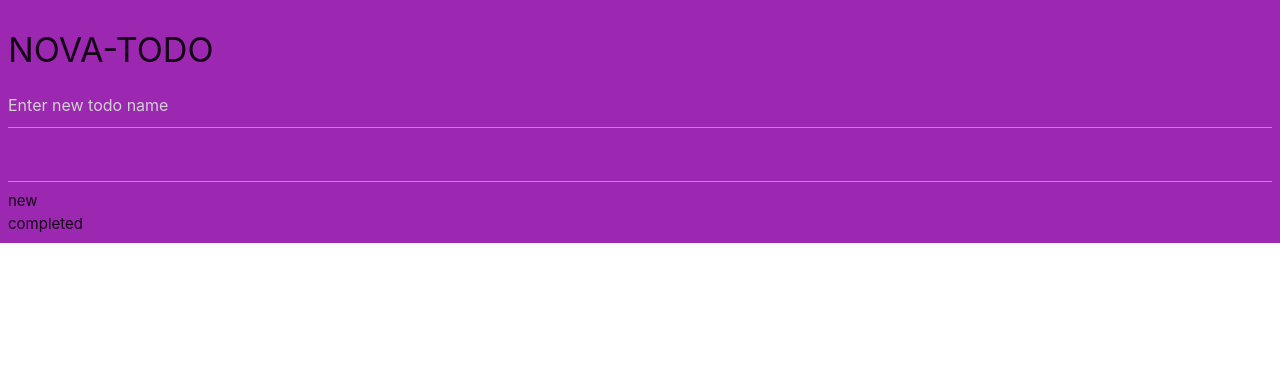
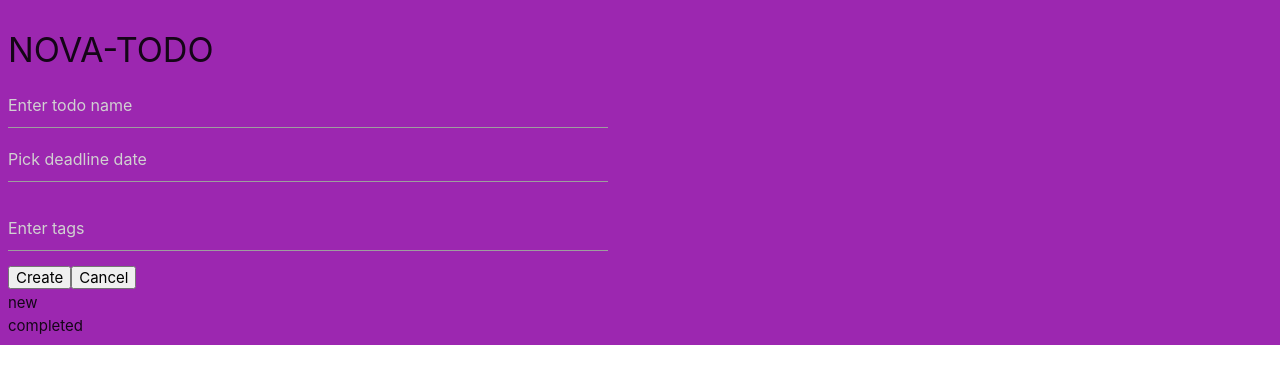
Before and after one commit to laimix99/nova-todo, a Nuxt app: page / in a window 1280 px wide. Shown: the top 384 px of the page. Built offline with nearby package versions, Linux system fonts and the light colour scheme.

Commit message:
added Inputs

```diff
--- a/components/Creator.vue
+++ b/components/Creator.vue
@@ -1,35 +1,43 @@
 <script lang="ts" setup>
-const { newTodo, addTodo } = useTodo();
-function init() {
-  const elems = document.querySelectorAll('.datepicker');
-  const instances = M.Datepicker.init(elems, {
-    defaultDate: Date.now(),
-    firstDay: 1,
-    format: 'd-m-yyyy',
-    onSelect(a, b) {
-      console.log(':onSelect', a, b);
-    },
-  });
+const { newTodo, addTodo, addTodoCancel } = useTodo();
+const state = reactive({
+  isLoading: false,
+});
+function create() {
+  state.isLoading = true;
+  addTodo();
+  setTimeout(() => {
+    state.isLoading = false;
+  }, 600);
 }
-onMounted(() => {
-  init();
-});
+function cancel() {
+  state.isLoading = true;
+  addTodoCancel();
+  setTimeout(() => {
+    state.isLoading = false;
+  }, 600);
+}
 </script>
 
 <template>
-  <div style="">
-    <input
-      placeholder="Enter new todo name"
-      v-model="newTodo.name"
-      type="text"
-      class="validate"
-      @keyup.enter="addTodo()"
-    />
-    <input type="text" class="datepicker" />
-    <!-- <div class="chips"></div>
-      <div class="chips chips-initial"></div>
-      <div class="chips chips-placeholder"></div>
-      <div class="chips chips-autocomplete"></div> -->
-    <!-- deadline.input, status.input -->
+  <div class="creator">
+    <template v-if="!state.isLoading">
+      <InputText
+        v-model="newTodo.name"
+        :input-props="{ placeholder: 'Enter todo name', type: 'text' }"
+      />
+      <InputDate v-model="newTodo.deadline" />
+      <InputTags v-model="newTodo.tags" />
+    </template>
+    <!-- <pre>{{ newTodo }}</pre> -->
+    <button @click="create()">Create</button>
+    <button @click="cancel()">Cancel</button>
   </div>
 </template>
+
+<style>
+.creator {
+  max-width: 600px;
+  min-height: 210px;
+}
+</style>
--- /dev/null
+++ b/components/InputDate.vue
@@ -0,0 +1,34 @@
+<script lang="ts" setup>
+const logger = useLogger('InputDate');
+
+const props = defineProps({
+  modelValue: { type: String },
+  inputProps: { type: Object },
+});
+const emit = defineEmits(['update:model-value']);
+const refInput = ref(null);
+
+onMounted(() => {
+  // logger.log(':onMounted');
+  const dateInstances = M.Datepicker.init(refInput.value, {
+    defaultDate: props.modelValue,
+    firstDay: 1,
+    format: 'd-m-yyyy',
+    onSelect(e) {
+      logger.log(':onSelect', e);
+      emit('update:model-value', e);
+    },
+  });
+});
+</script>
+
+<template>
+  <input
+    v-bind="props.inputProps"
+    :value="props.modelValue"
+    ref="refInput"
+    type="text"
+    class="datepicker"
+    placeholder="Pick deadline date"
+  />
+</template>
--- /dev/null
+++ b/components/InputTags.vue
@@ -0,0 +1,36 @@
+<script lang="ts" setup>
+const logger = useLogger('InputTags');
+
+const props = defineProps({
+  modelValue: { type: String },
+  inputProps: { type: Object },
+});
+const emit = defineEmits(['update:model-value']);
+const refInput = ref(null);
+const MChips = ref(null);
+
+onMounted(() => {
+  // logger.log(':onMounted');
+  MChips.value = M.Chips.init(refInput.value, {
+    data: props.modelValue,
+    placeholder: 'Enter tags',
+    onChipAdd(e) {
+      logger.log(':onChipAdd', this.chipsData);
+      emit('update:model-value', this.chipsData);
+    },
+    onChipSelect(e) {
+      logger.log(':onChipSelect', this.chipsData);
+      emit('update:model-value', this.chipsData);
+    },
+    onChipDelete(e) {
+      logger.log(':onChipDelete', this.chipsData);
+      emit('update:model-value', this.chipsData);
+    },
+  });
+  // logger.log(':MChips.value', MChips.value);
+});
+</script>
+
+<template>
+  <div ref="refInput" class="chips" placeholder="Enter tags"></div>
+</template>
--- /dev/null
+++ b/components/InputText.vue
@@ -0,0 +1,25 @@
+<script lang="ts" setup>
+const logger = useLogger('InputText');
+
+const props = defineProps({
+  modelValue: { type: String },
+  inputProps: { type: Object },
+});
+const emit = defineEmits(['update:model-value']);
+const refInput = ref(null);
+
+onMounted(() => {
+  logger.log(':onMounted');
+});
+</script>
+
+<template>
+  <input
+    :value="props.modelValue"
+    v-bind="props.inputProps"
+    @input="emit('update:model-value', $event.target.value)"
+    type="text"
+    class="validate"
+    ref="refInput"
+  />
+</template>
--- a/components/TodoItem.vue
+++ b/components/TodoItem.vue
@@ -2,32 +2,43 @@
 const props = defineProps({
   item: { type: Object },
 });
+
 const { removeTodo, editTodo, completeTodo, undoTodo } = useTodo();
-function init() {}
-onMounted(() => {
-  init();
-});
 </script>
 
 <template>
+  <div class="todo-item">
+    <InputText v-model="item.name" />
+    <InputDate v-model="item.deadline" />
+    <InputTags v-model="item.tags" />
+    <!-- footer -->
     <div
-    class="pink"
       style="
         display: flex;
-      flex-direction: column;
-      align-items: flex-start;
-      border: 1px solid #333;
-      padding: 8px;
+        flex-direction: row;
+        justify-content: space-between;
+        width: 100%;
       "
     >
-    <span>{{ item.name }} </span>
-    <small>Status: {{ item.status }} </small>
-    <button @click="removeTodo(item.id)">Remove</button>
       <button v-if="item.status === 'new'" @click="completeTodo(item.id)">
         Complete
       </button>
       <button v-if="item.status === 'completed'" @click="undoTodo(item.id)">
         Undo
       </button>
+
+      <button @click="removeTodo(item.id)">Remove</button>
+    </div>
   </div>
 </template>
+
+<style>
+.todo-item {
+  max-width: 600px;
+  display: flex;
+  flex-direction: column;
+  align-items: flex-start;
+  border: 1px solid #333;
+  padding: 8px;
+}
+</style>
--- a/components/TodosList.vue
+++ b/components/TodosList.vue
@@ -2,7 +2,9 @@
 const props = defineProps({
   status: { type: String, default: 'new' },
 });
+
 const { todos } = useTodo();
+
 const todosLocal = computed(() => {
   return todos.value.filter((t: any) => t.status === props.status);
 });
@@ -13,6 +15,11 @@ const todosLocal = computed(() => {
     <!-- header -->
     <span>{{ props.status }}</span>
     <!-- items -->
-    <TodoItem v-for="t in todosLocal" :key="t.id" :item="t"></TodoItem>
+    <TodoItem
+      v-for="t in todosLocal"
+      :key="t.id"
+      :item="t"
+      :style="{ marginBottom: '8px' }"
+    ></TodoItem>
   </div>
 </template>
--- /dev/null
+++ b/composables/useLogger.ts
@@ -0,0 +1,7 @@
+export const useLogger = (id: string) => {
+  return {
+    log(...msg: any) {
+      console.log(`[${id}]`, ...msg);
+    },
+  };
+};
```
Lines whose indentation alone changed are shown as unchanged.
